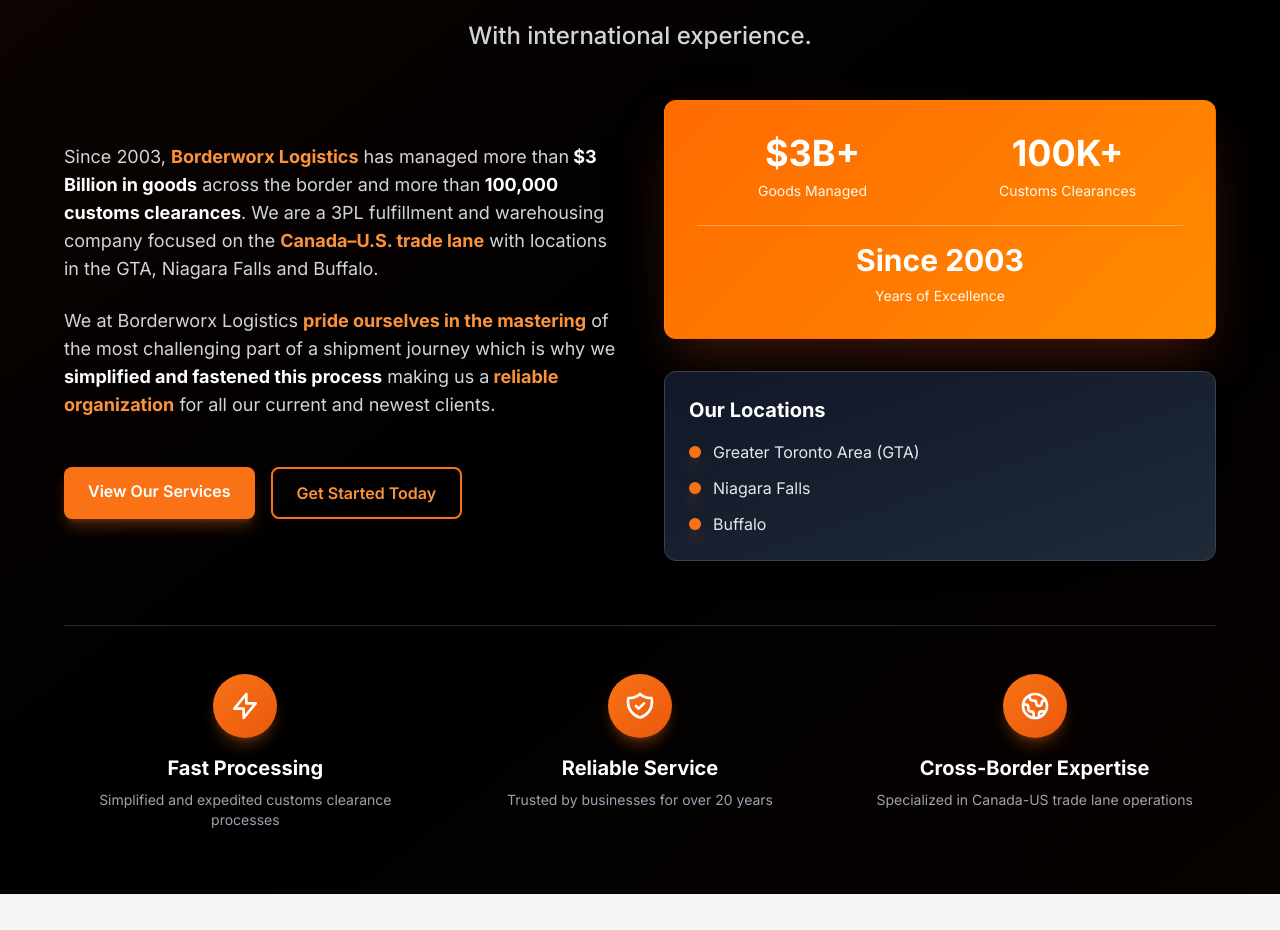
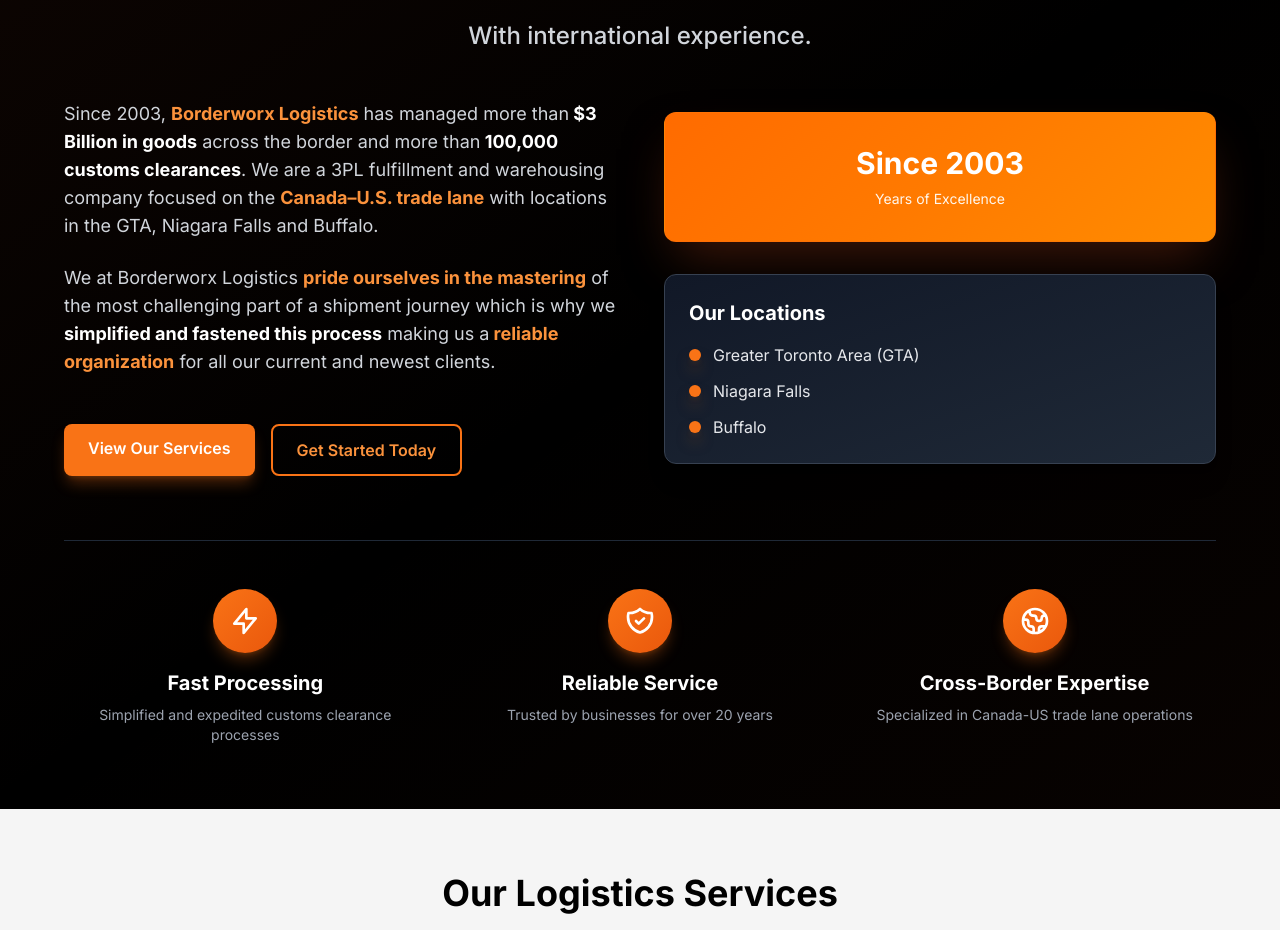
Before and after one commit to asharipov-borderworx/borderworx-portal, a Next.js app: page / in a window 1280 px wide. Shown: the part 900-1830 px from the top of the page. Built offline with nearby package versions, Linux system fonts and the light colour scheme.

Commit message:
deleted 2 sections

```diff
--- a/src/components/ProfessionalServices.tsx
+++ b/src/components/ProfessionalServices.tsx
@@ -31,15 +31,7 @@
                   style={{ background: 'linear-gradient(135deg, #FF6B00 0%, #FF7A00 50%, #FF8C00 100%)' }}
                 >
                   <div className="grid grid-cols-2 gap-4 sm:gap-6 text-center">
-                    <div>
-                      <div className="text-2xl sm:text-3xl lg:text-4xl font-bold mb-1 sm:mb-2">$3B+</div>
-                      <div className="text-orange-50 text-xs sm:text-sm">Goods Managed</div>
-                    </div>
-                    <div>
-                      <div className="text-2xl sm:text-3xl lg:text-4xl font-bold mb-1 sm:mb-2">100K+</div>
-                      <div className="text-orange-50 text-xs sm:text-sm">Customs Clearances</div>
-                    </div>
-                    <div className="col-span-2 pt-3 sm:pt-4 border-t border-white/30">
+                    <div className="col-span-2">
                       <div className="text-xl sm:text-2xl lg:text-3xl font-bold mb-1 sm:mb-2">Since 2003</div>
                       <div className="text-orange-50 text-xs sm:text-sm">Years of Excellence</div>
                     </div>
```
